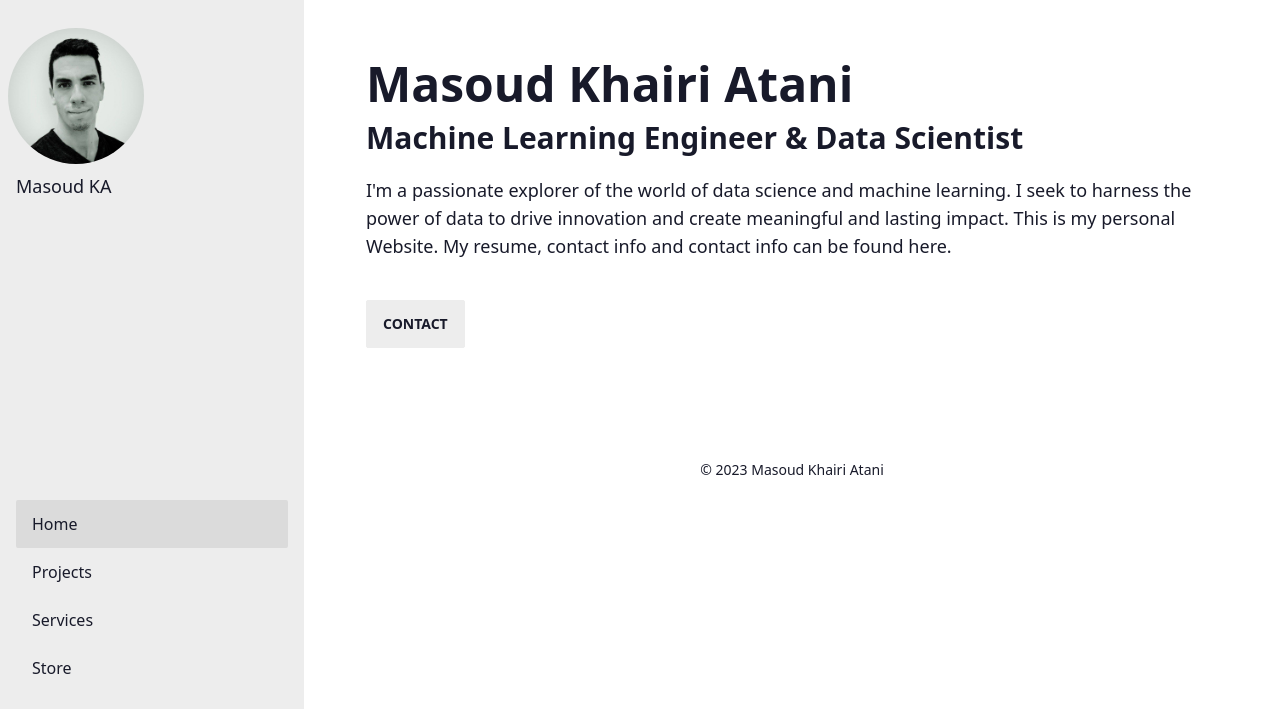
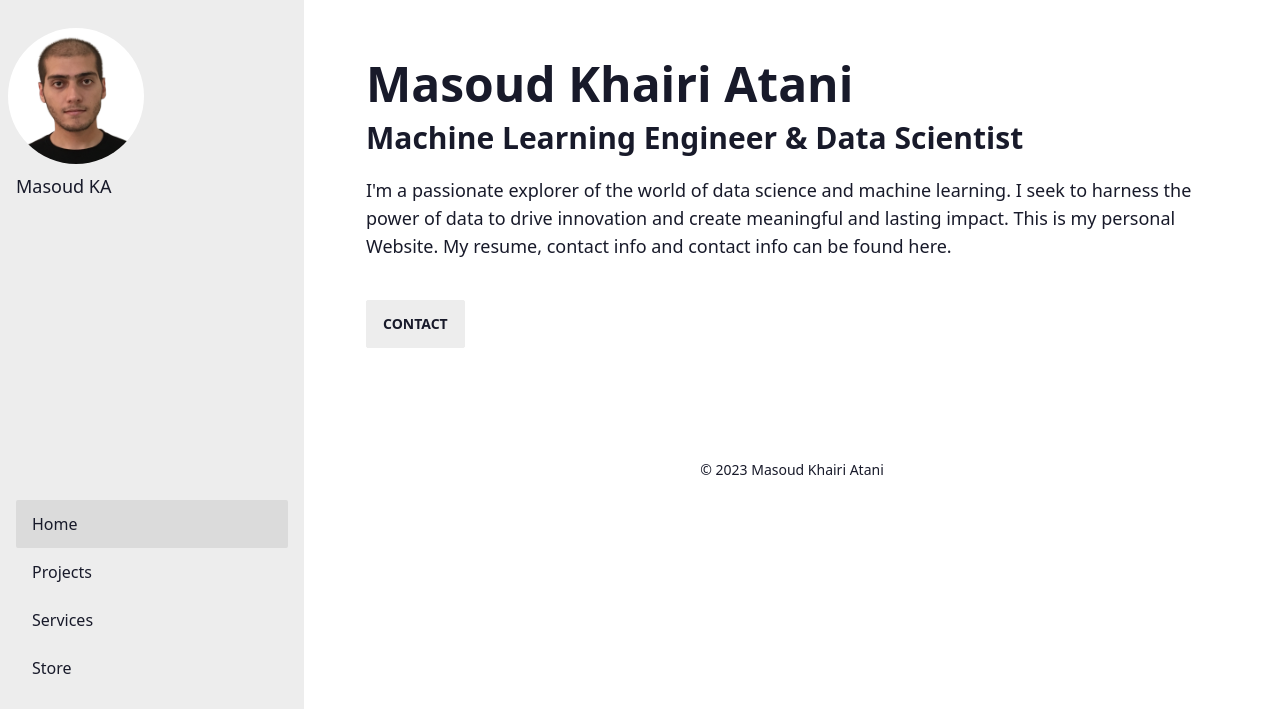
Before and after one commit to msdkhairi/msdkhairi.github.io, an Astro site: page / in a window 1280 px wide. Shown: the top 709 px of the page. Built offline with nearby package versions, Linux system fonts and the light colour scheme; Astro itself is replaced by a stand-in of ours.

Commit message:
Add profile photo

```diff
--- a/src/components/SideBar.astro
+++ b/src/components/SideBar.astro
@@ -5,14 +5,14 @@ import SideBarMenu from "./SideBarMenu.astro";
 const { sideBarActiveItemID } = Astro.props;
 ---
 
-<div class="drawer-side z-40">
+<div class="drawer-side z-35">
   <label for="my-drawer" class="drawer-overlay"></label>
   <aside class="px-2 pt-2 h-auto min-h-full w-[19rem] bg-base-200 text-base-content flex flex-col">
     <div class="w-fit mx-auto mt-5 mb-6">
       <a href="/">
         <div class="avatar transition ease-in-out hover:scale-[102%] block m-auto">
           <div class="w-[8.5rem]">
-            <Image class="mask mask-circle" aspectRatio="1:1" format="webp" width={300} height={300} src="/profile.jpg" alt="Profile image" />
+            <Image class="mask mask-circle" aspectRatio="1:1" format="webp" width={300} height={300} src="/masoud-photo.png" alt="Profile image" />
           </div>
           <div class="px-2 pt-2 h-auto min-h-full w-[19rem] bg-base-200 text-base-content flex flex-col">
             <text class="text-lg">
```
Also changed, not shown: public/masoud-photo.png (added).
